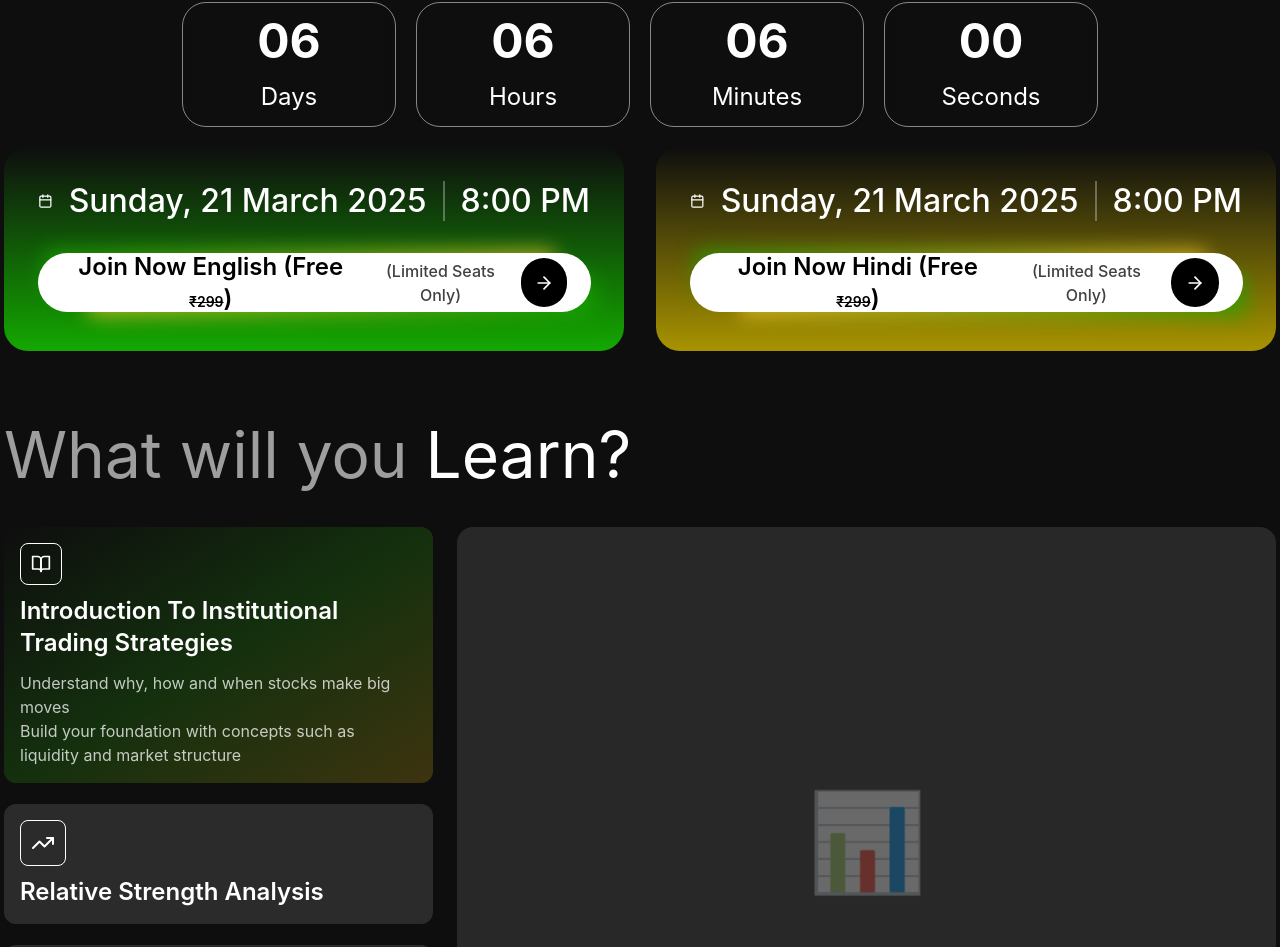
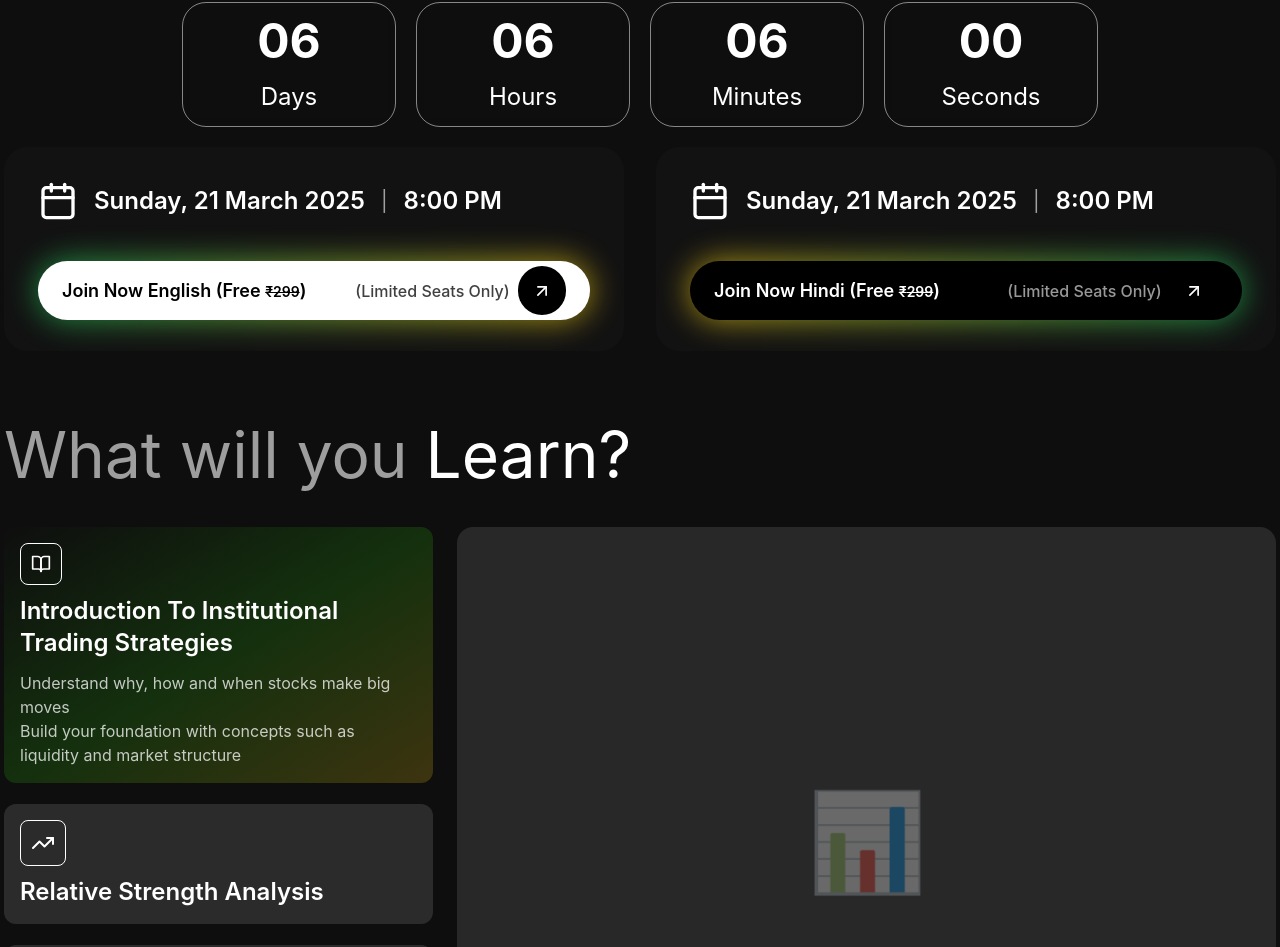
Before and after one commit to parimaldhruv7/stockwiz, a React (Vite) app: page / in a window 1280 px wide. Shown: the part 4289-5236 px from the top of the page. Built offline with nearby package versions, Linux system fonts and the light colour scheme.

Commit message:
last code  commit

```diff
--- a/src/components/CountdownTimer.tsx
+++ b/src/components/CountdownTimer.tsx
@@ -1,5 +1,5 @@
 import React, { useState, useEffect } from 'react';
-import { Calendar, ArrowRight } from 'lucide-react';
+import { Calendar,  ArrowRight } from 'lucide-react';
 
 export const CountdownTimer = () => {
   const [timeLeft, setTimeLeft] = useState({
@@ -22,7 +22,7 @@ export const CountdownTimer = () => {
       date: "Sunday, 21 March 2025",
       time: "8:00 PM",
       language: "English",
-      price: "₹299",
+      price: "299",
       bgGradient: "bg-gradient-to-b from-transparent to-[#14a800]",
     },
     {
@@ -30,7 +30,7 @@ export const CountdownTimer = () => {
       date: "Sunday, 21 March 2025",
       time: "8:00 PM",
       language: "Hindi",
-      price: "₹299",
+      price: "299",
       bgGradient: "bg-gradient-to-b from-transparent to-[#a89400]",
     },
   ];
@@ -89,49 +89,60 @@ export const CountdownTimer = () => {
 
       {/* Sessions Section */}
       <section className="flex flex-col lg:flex-row items-center justify-center gap-6 lg:gap-8 w-full">
-        {sessionData.map((session) => (
+  {sessionData.map((session, index) => {
+    const isEnglish = session.language === 'English';
+    const buttonBg = isEnglish ? 'bg-white' : 'bg-black';
+    const textColor = isEnglish ? 'text-black' : 'text-white';
+    const subTextColor = isEnglish ? 'text-black/75' : 'text-white/60';
+    const glowFrom = isEnglish ? 'from-green-500' : 'from-yellow-400';
+    const glowTo = isEnglish ? 'to-yellow-400' : 'to-green-500';
+
+    return (
       <article
         key={session.id}
-            className={`w-full sm:w-[90%] md:w-[620px] h-auto md:h-[204px] rounded-2xl md:rounded-3xl overflow-hidden ${session.bgGradient} p-6 md:p-[34px]`}
+        className="w-full sm:w-[90%] md:w-[620px] h-auto md:h-[204px] rounded-3xl bg-[#121212] p-6 md:p-[34px] relative overflow-hidden"
       >
-            <div className="flex flex-col items-start gap-6 md:gap-8">
-              {/* Header */}
-              <header className="flex flex-col sm:flex-row items-start sm:items-center gap-2 sm:gap-4 w-full">
+        <div className="flex flex-col items-start gap-6 md:gap-8 w-full">
+
+          {/* Header: Calendar + Date + Time */}
+          <header className="flex items-center gap-4 w-full">
             <Calendar className="w-8 h-8 md:w-10 md:h-10 text-white" />
-                <div className="flex flex-col sm:flex-row items-start sm:items-center gap-2 sm:gap-4">
-                  <time className="font-medium text-white text-lg sm:text-xl md:text-[32px] leading-snug whitespace-nowrap">
+
+            <div className="flex flex-wrap items-center gap-2 sm:gap-4">
+              <time className="text-white font-semibold text-base sm:text-lg md:text-2xl whitespace-nowrap">
                 {session.date}
               </time>
-                  <div className="hidden sm:block w-0.5 h-6 sm:h-10 bg-white/30" />
-                  <time className="font-medium text-white text-lg sm:text-xl md:text-[32px] leading-snug whitespace-nowrap">
+              <span className="text-white/60 text-xl">|</span>
+              <time className="text-white font-semibold text-base sm:text-lg md:text-2xl whitespace-nowrap">
                 {session.time}
               </time>
             </div>
           </header>
 
-              {/* Button */}
-              <div className="relative w-full h-[50px] md:h-[59px]">
-                <div className="absolute top-[-3px] left-1.5 w-full md:w-[511px] h-[35px] md:h-[41px] rounded-md blur-[10px] bg-gradient-to-r from-[#13a800]/[0.68] to-[#ffd22f]/[0.68]" />
-                <div className="absolute top-[18px] md:top-[23px] left-[30px] md:left-[50px] w-[80%] md:w-[506px] h-[35px] md:h-10 rounded-md rotate-180 blur-[10px] bg-gradient-to-r from-[#13a800]/[0.68] to-[#ffd22f]/[0.68]" />
+          {/* Join Now Button + Glow */}
+          <div className="relative w-full mt-2">
+            {/* Glow behind the button */}
+            <div className={`absolute inset-0 blur-[16px] rounded-full bg-gradient-to-r ${glowFrom} ${glowTo} opacity-70`} />
 
-                <button className="absolute top-0 left-0 w-full md:w-[553px] h-[50px] md:h-[59px] flex flex-col sm:flex-row sm:items-center sm:justify-between gap-2 px-4 md:px-6 bg-white rounded-full hover:opacity-90 transition-opacity">
-                  <p className="font-semibold text-black text-base sm:text-lg md:text-2xl text-center">
-                    Join Now {session.language} (Free{" "}
-                    <span className="text-xs md:text-sm line-through">{session.price}</span>)
+            {/* Actual Button */}
+            <button className={`relative z-10 w-full h-[50px] md:h-[59px] rounded-full px-4 md:px-6 flex items-center justify-between ${buttonBg} hover:opacity-90 transition-opacity`}>
+              <p className={`font-semibold ${textColor} text-sm sm:text-base md:text-lg`}>
+                Join Now {session.language} (Free <span className="text-xs md:text-sm line-through">₹{session.price}</span>)
               </p>
-                  <div className="flex items-center justify-center gap-2">
-                    <span className="font-medium text-black/75 text-xs sm:text-sm md:text-base text-center">
+              <div className="flex items-center gap-2">
+                <span className={`font-medium ${subTextColor} text-xs sm:text-sm md:text-base`}>
                   (Limited Seats Only)
                 </span>
                 <div className="w-9 h-9 md:w-[48.34px] md:h-[49.72px] bg-black rounded-full flex items-center justify-center">
-                      <ArrowRight className="w-4 h-4 md:w-5 md:h-5 text-white" />
+                  <ArrowRight className="w-4 h-4 md:w-5 md:h-5 text-white" style={{ transform: "rotate(-45deg)" }}  />
                 </div>
               </div>
             </button>
           </div>
         </div>
       </article>
-        ))}
+    );
+  })}
 </section>
     </main>
   );
```
Lines whose indentation alone changed are shown as unchanged.
